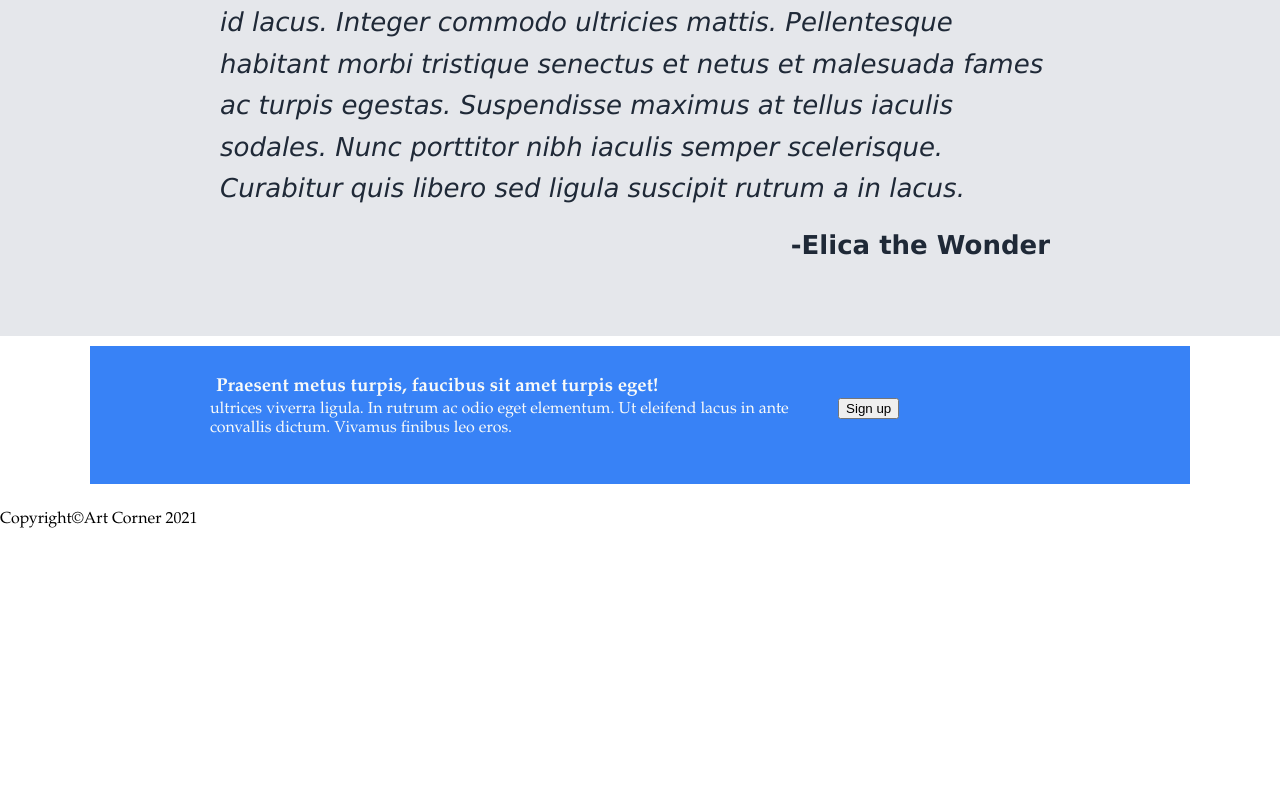
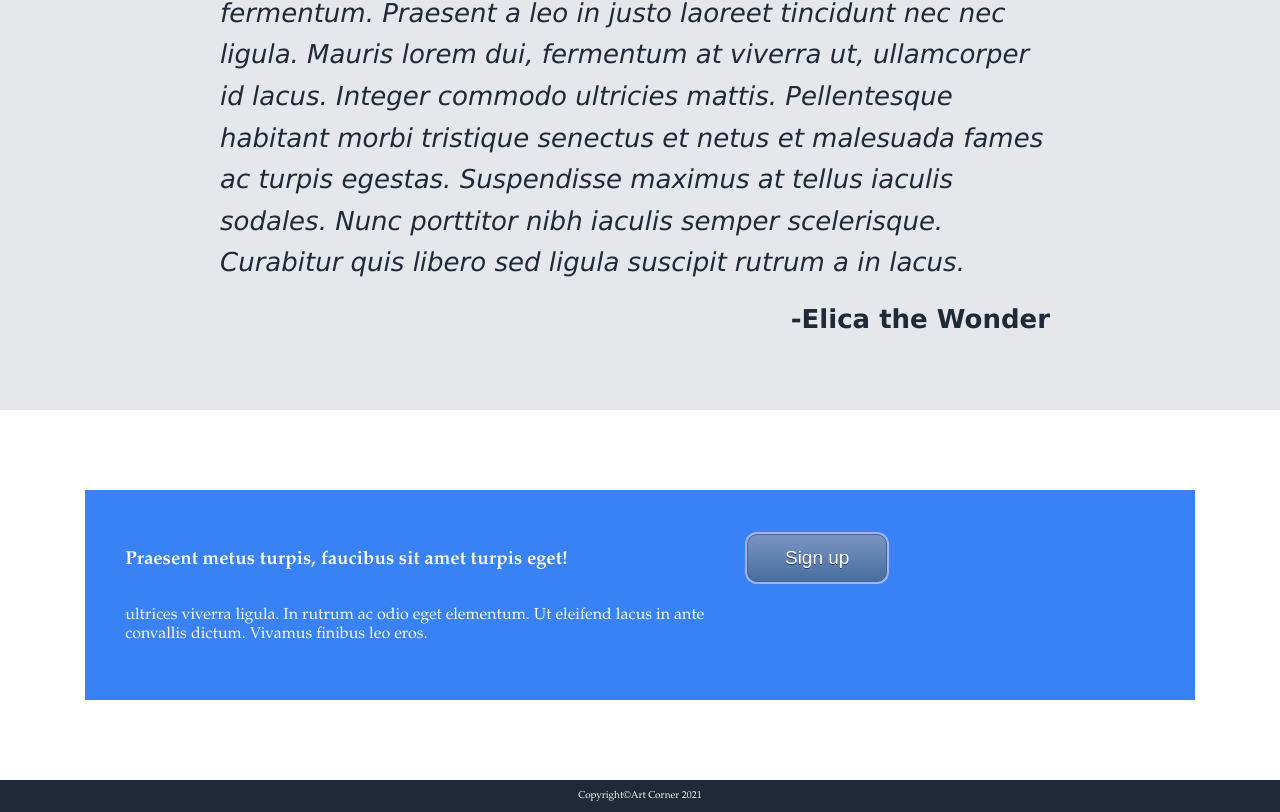
Before and after one commit to ashcodercoder/landing_page, a plain HTML site: page index.html in a window 1280 px wide. Shown: the part 1169-1981 px from the top of the page. Before the commit the page ends 1714 px from the top, so only its background shows below. Drawn offline with Linux system fonts and the light colour scheme.

Commit message:
Add index.html

```diff
--- a/index.html
+++ b/index.html
@@ -14,9 +14,9 @@
 		</header>
 		<nav>
 			<ul>
-				<li><a href="" title="home">Home</a></li>
-				<li><a href="" title="Shop">Shop</a></li>
-				<li><a href="" title="Contact Me">Contact Me</a></li>
+				<li class="space"><a href="" title="home">Home</a></li>
+				<li class="space"><a href="" title="Shop">Shop</a></li>
+				<li class="space"><a href="" title="Contact Me">Contact Me</a></li>
 			</ul>
 		</nav>
 		<div class="container-1">
@@ -29,8 +29,10 @@
 <p class="intro">Lorem ipsum dolor sit amet, consectetur adipiscing elit. Donec scelerisque est urna, a lacinia erat 				luctus et. Morbi hendrerit elit ipsum, ac vehicula justo vulputate et. Praesent ut dolor sit amet erat 				finibus ornare et aliquam mi. Phasellus suscipit dui nec mi sagittis, nec euismod erat tempus.
 			</p>
 			<button class="button">Sign Up</button>
+					</div>
 		</main>
-			</div>
+
+
 		</div>
 		</div>
 
@@ -66,14 +68,19 @@
 		</article>
 		<div class="container-3">
 	<section>
-		<h3 class="h3">Praesent metus turpis, faucibus sit amet turpis eget!</h3>
-		<p class="p2">ultrices viverra ligula. In rutrum ac odio eget elementum. Ut eleifend lacus in ante convallis dictum. 				Vivamus finibus leo eros.
+		<div class="p2">
+		<h3 >Praesent metus turpis, faucibus sit amet turpis eget!</h3>
+		<p>ultrices viverra ligula. In rutrum ac odio eget elementum. Ut eleifend lacus in ante convallis dictum. 				Vivamus finibus leo eros.
 		</p>
-		<button class="button-2">Sign up</button>
+		</div>
+		<div class="button">
+				<button class="button-2">Sign up</button>
+			</div>
 		</section>
-			</div>
+
 		</div>
-	<footer class="footer">
+
+	<footer id="foot">
 		<p>Copyright&copy;Art Corner 2021</p>
 		</footer>
 
--- a/style.css
+++ b/style.css
@@ -77,12 +77,14 @@ h1 {
 	justify-content: center;
 	align-items:center;
 	margin:auto;
+
 }
 
 .text {
 
 	width:100px;
 	height:100px;
+	border: 2px double black;
 }
 
 .p1 {
@@ -123,45 +125,77 @@ color:#1f2937;
 
 .container-3 {
 	display:flex;
-	flex-flow: column unwrap;
+	flex-flow: row wrap;
 	background-color: #3882f6;
-	margin:10px;
-	padding:30px;
+	color:#f9faf8;
 	justify-content:center;
+	align-items:center;
+	margin:80px;
+	padding: 40px;
 	}
 
-.h3 {
-	display:flex;
-	margin-left:90px;
-	justify-content:center;
-	align-items:center;
-	width: 61%;
-	padding:0px;
-	margin:0px;
-	color:#f9faf8;
-	font-weight: bold;
-}
+
 
 .p2 {
 	display:inline-flex;
-	margin-left:90px;
-	width: 60%;
+	flex-direction:column;
+	justify-content:flex-start;
+	align-items:flex-start;
+	width:60%;
+}
+.button {
+	display:inline-flex;
 	justify-content:center;
 	align-items:center;
-	margin-top:0px;
-	color:#f9faf8;
 }
+
+
 ul{
 	list-style-type:none;
 	display: inline-flex;
 	}
 
-ul li{
-	padding:10px;
-	margin: 10px;
+
+.space {
+	padding:0px;
+	margin-right: 80px;
 }
 
 a {
 	text-decoration: none;
 	color:#f9faf8;
 }
+
+button {
+	box-shadow: 0px 0px 0px 2px #9fb4f2;
+	background:linear-gradient(to bottom, #7892c2 5%, #476e9e 100%);
+	background-color:#7892c2;
+	border-radius:10px;
+	border:1px solid #4e6096;
+	display:inline-block;
+	cursor:pointer;
+	color:#ffffff;
+	font-family:Arial;
+	font-size:19px;
+	padding:12px 37px;
+	text-decoration:none;
+	text-shadow:0px 1px 0px #283966;
+}
+button:hover {
+	background:linear-gradient(to bottom, #476e9e 5%, #7892c2 100%);
+	background-color:#476e9e;
+}
+button:active {
+	position:relative;
+	top:1px;
+}
+
+
+#foot {
+	width:100%;
+	background-color: #1f2937;
+	color:#f9faf8;
+	text-align:center;
+	font-size:10px;
+
+}
```
Also changed, not shown: logo/logo.png.
